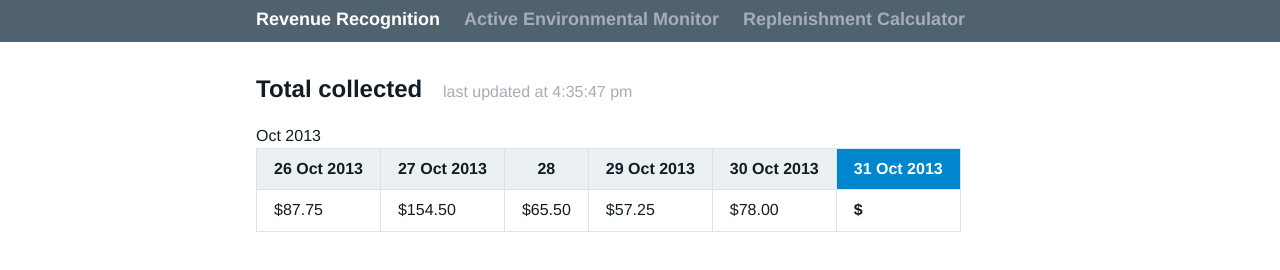
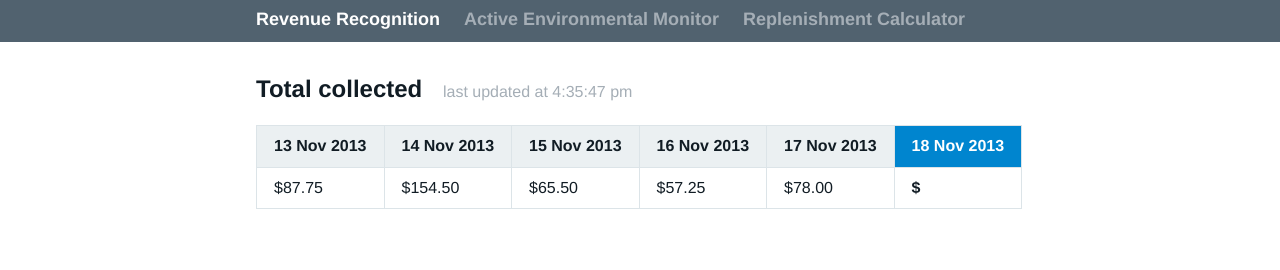
Before and after one commit to xively/coinop, a plain HTML site: page index.html in a window 1280 px wide. Shown: the part 88-358 px from the top of the page. Drawn offline with nearby package versions, Linux system fonts and the light colour scheme; no server answers.

Commit message:
updated dates

```diff
--- a/index.html
+++ b/index.html
@@ -47,12 +47,12 @@
     <table>
       <thead>
         <tr>
-          <th>26 Oct 2013</th>
-          <th>27 Oct 2013</th>
-          <th>28</th> Oct 2013</th>
-          <th>29 Oct 2013</th>
-          <th>30 Oct 2013</th>
-          <th>31 Oct 2013</th>
+          <th>13 Nov 2013</th>
+          <th>14 Nov 2013</th>
+          <th>15 Nov 2013</th>
+          <th>16 Nov 2013</th>
+          <th>17 Nov 2013</th>
+          <th>18 Nov 2013</th>
         </tr>
       </thead>
       <tbody>
```
